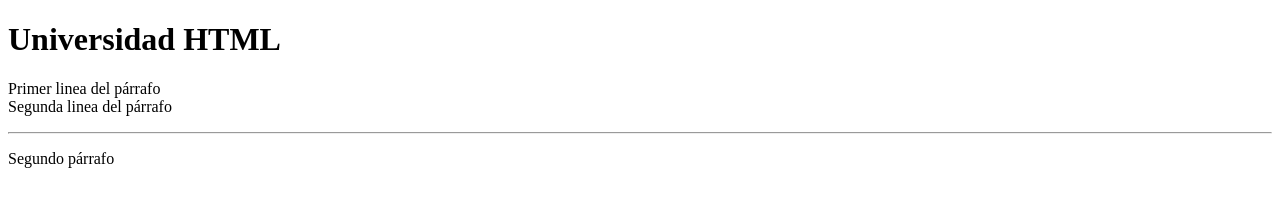
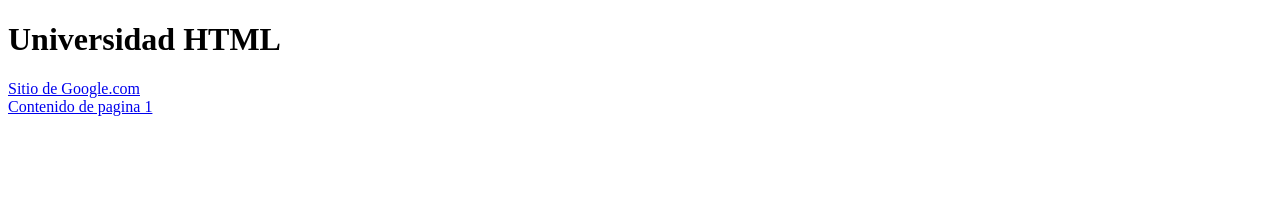
Before and after one commit to CarlosOdetteDLCL080301/EstudiandoDesarrolloWeb, a plain HTML site: page Lección02/index.html in a window 1280 px wide. Drawn offline with Linux system fonts and the light colour scheme.

Commit message:
11. Links en HTML

```diff
--- a/Lección02/index.html
+++ b/Lección02/index.html
@@ -8,12 +8,14 @@
 <body>
     <!-- Cabecero H1 -->
     <h1>Universidad HTML</h1>
-    <!-- Etiqueta de parrafo <p>-->
-    <!-- Etiqueta de salto de linea -->
-    <p>Primer linea  del párrafo<br/>Segunda linea del párrafo</p>
-    <!-- Horizontal Rule, sirve para dibujar una linea horizonal-->
-    <hr/>
-    <!-- Etiqueta de parrafo <p>-->
-    <p>Segundo párrafo</p>
+    <!--
+    a = anchor(ancla), href sirve para crear un vinculo a una ruta puede ser tanto de directorio como web
+    El atributo target="_blank" sirve para abrir el enlace en una nueva pestaña
+    -->
+    <a href="https://www.google.com/" target="_blank">
+        Sitio de Google.com
+    </a>
+    <br>
+    <a href="pagina1.html">Contenido de pagina 1</a>
 </body>
 </html>
```
Also changed, not shown: Lección02/pagina1.html (added, +13 -0 lines).
